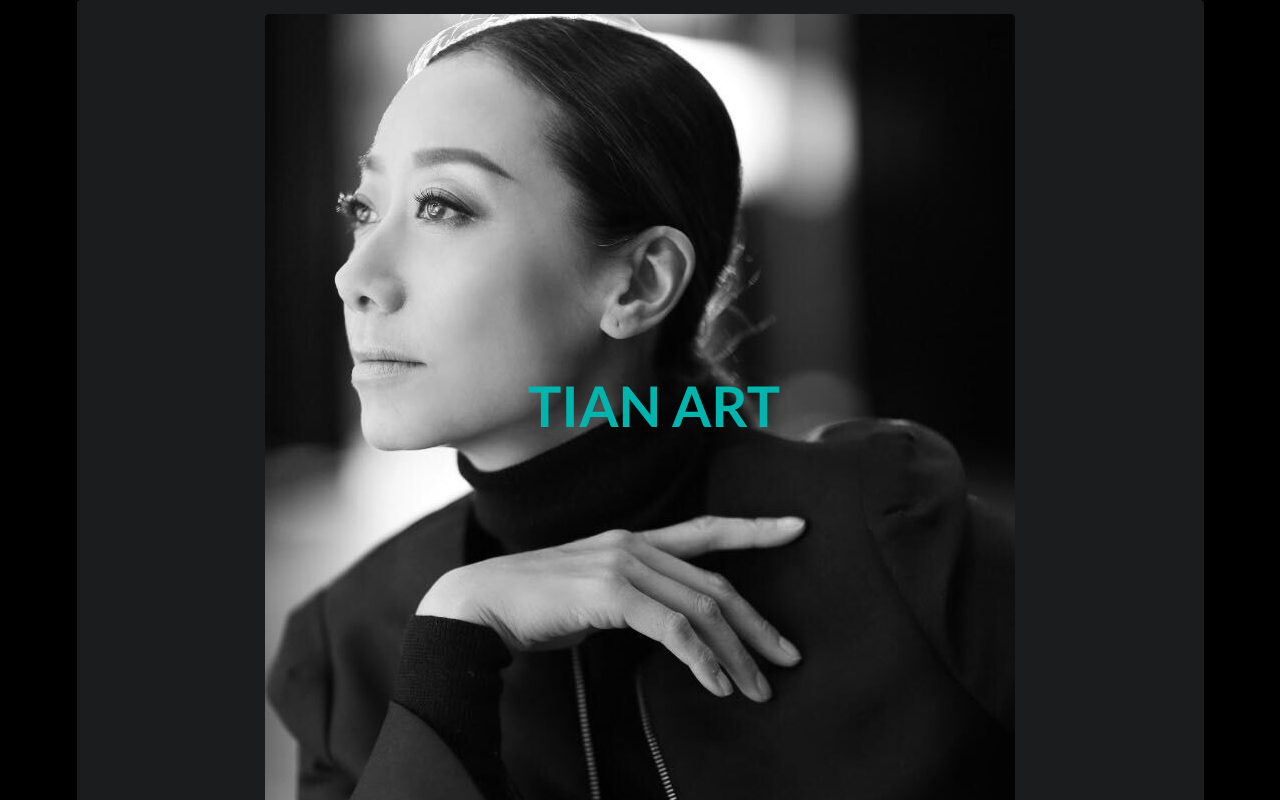
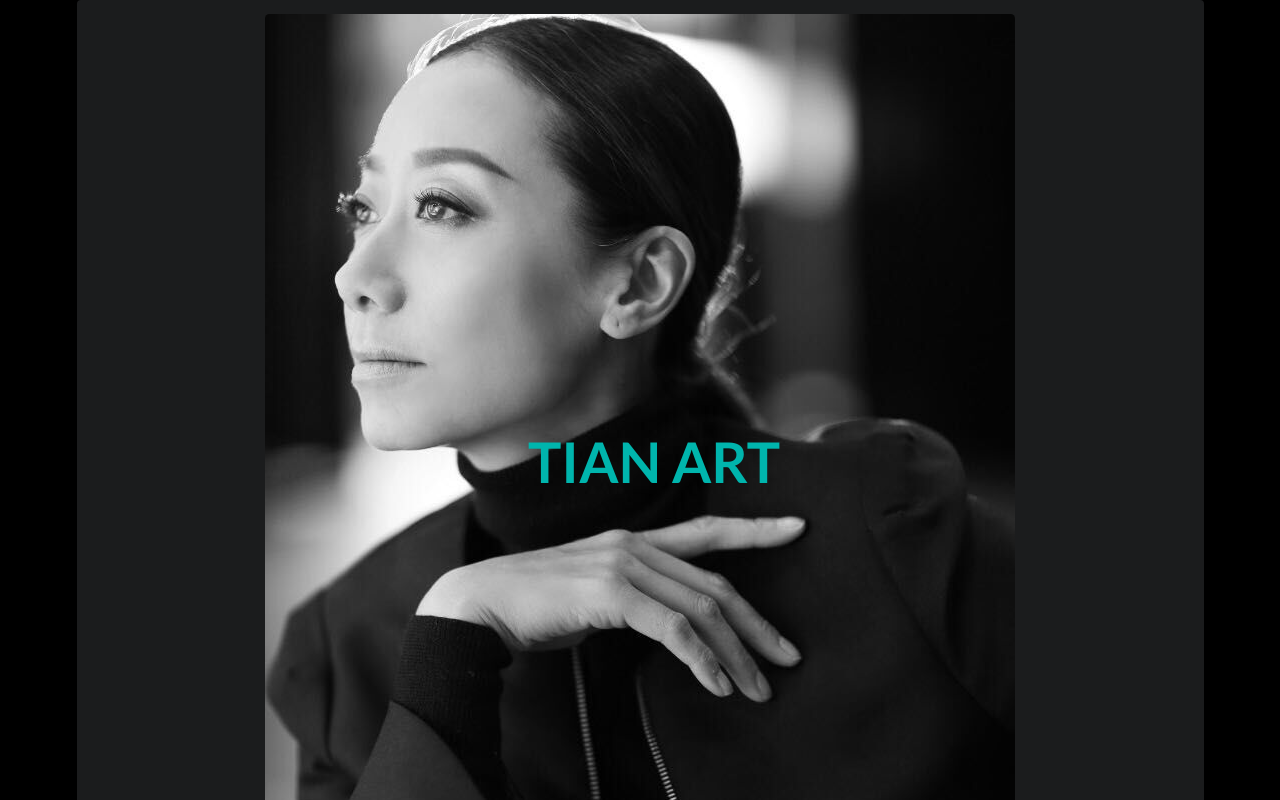
Before and after one commit to codeballet/tianart-app, a React (Create React App) app in the folder tianart-frontend/: page / in a window 1280 px wide. Shown: the top 800 px of the page. Built offline with nearby package versions, Linux system fonts and the light colour scheme.

Commit message:
Refactor: h1 heading lower

```diff
--- a/tianart-frontend/src/Intro.css
+++ b/tianart-frontend/src/Intro.css
@@ -1,6 +1,6 @@
 .massive.header {
   position: absolute;
-  top: 25rem;
+  top: 29rem;
   width: 100%;
   height: auto;
   font-size: 4rem !important;
```
